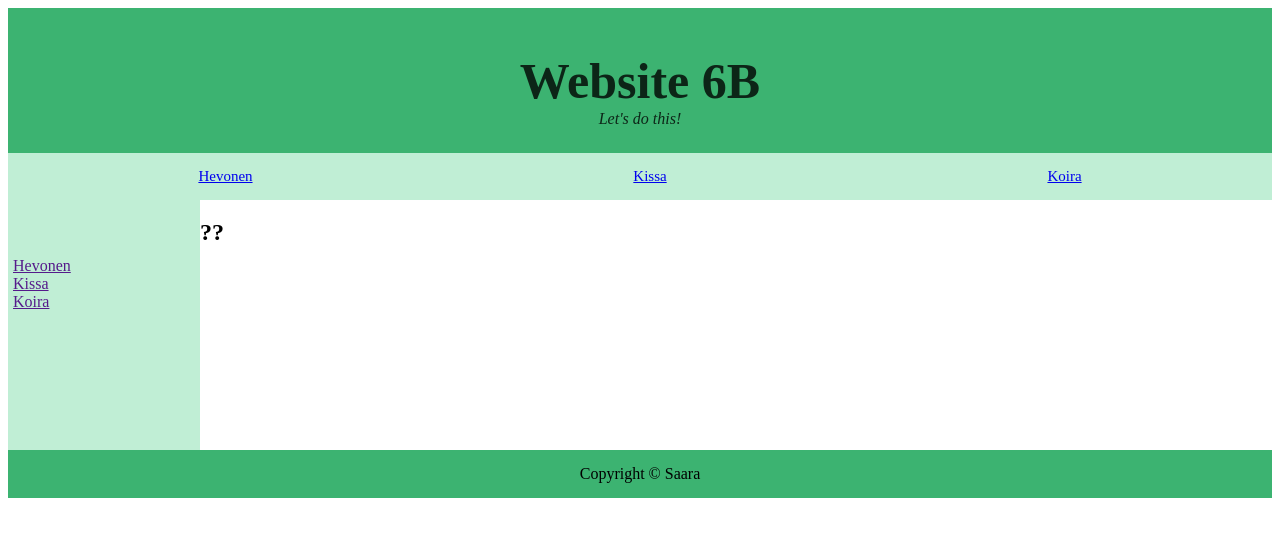
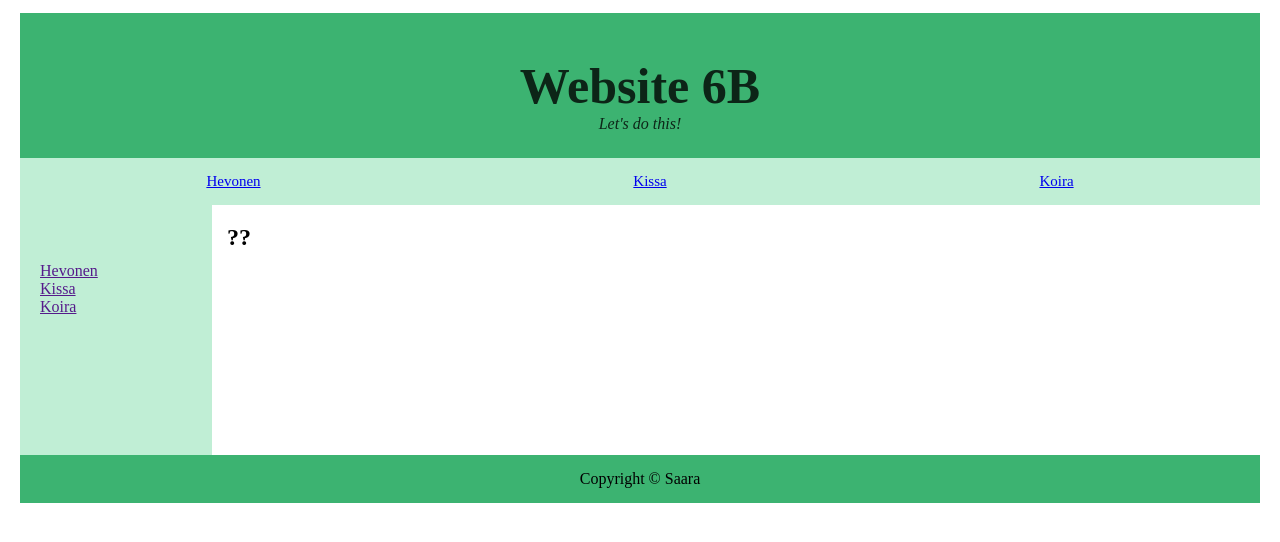
Before and after one commit to Saara-o/Verkkosivujen-kehitt-minen, a plain HTML site: page WS06/third.html in a window 1280 px wide. Drawn offline with Linux system fonts and the light colour scheme.

Commit message:
TEhty muutoksia 6styles, luotu 7 kansioon readme sekä index

```diff
--- a/WS06/styles/styles.css
+++ b/WS06/styles/styles.css
@@ -16,8 +16,9 @@ header {
     text-align: center;
     font-size: 25px;
     color: rgba(0, 0, 0, 0.795);
-    margin-left: 8px;
-    margin-right: 8px;
+    margin-top: 5px;
+    margin-left: 20px;
+    margin-right: 20px;
   }
 
 h1 {
@@ -33,8 +34,8 @@ p {
 
 .horizontal {
     display: flex;
-    margin-left: 8px;
-    margin-right: 8px;
+    margin-left: 20px;
+    margin-right: 20px;
 
 }
 
@@ -54,8 +55,9 @@ section {
     width: 100%;
     height: 250px;
     padding: 0%;
-    margin-left: 8px;
-    margin-right: 8px;
+    margin-left: 20px;
+    margin-right: 20px;
+
   }
 
 .vertical {
@@ -63,6 +65,7 @@ section {
     float: left;
     width: 15%;
     height:250px;
+    margin-right: 15px;
 
 }
 
@@ -72,10 +75,17 @@ ul {
 
   }
 
+.lista {
+    margin-left: 15px;
+
+
+}
+
 footer {
     text-align: center;
     background-color: mediumseagreen;
     padding: 15px;
-    margin-left: 8px;
-    margin-right: 8px;
+    margin-left: 20px;
+    margin-right: 20px;
+
 }
--- a/WS06/third.html
+++ b/WS06/third.html
@@ -35,6 +35,7 @@
             <nav class="vertical">
                 <br>
                 <br>
+                <div class="lista">
                 <ul>
                     <li>
                         <a href="">Hevonen</a>
@@ -44,6 +45,7 @@
                     </li>
                     <li><a href="">Koira</a></li>
                 </ul>
+                </div>
 
             </nav>
 
```
Also changed, not shown: WS07/index.html (added, +18 -0 lines), 1 other file.
